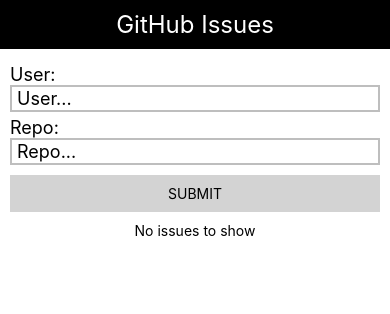
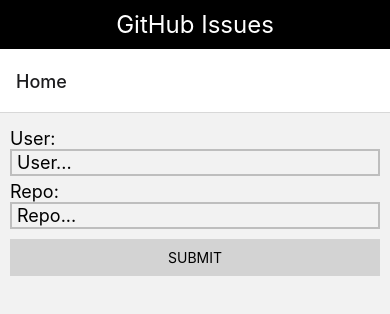
Before and after one commit to iGoosiatin/github-issues, a React Native app: screen /Home in a window 390 px wide. Shown: the top 314 px of the page. Built offline with nearby package versions, Linux system fonts and the light colour scheme.

Commit message:
feat: add navigation and context

```diff
--- a/package.json
+++ b/package.json
@@ -11,9 +11,13 @@
   },
   "dependencies": {
     "@hookform/resolvers": "^2.9.7",
+    "@react-navigation/native": "^6.0.11",
+    "@react-navigation/native-stack": "^6.7.0",
     "react": "18.0.0",
     "react-hook-form": "^7.34.0",
     "react-native": "0.69.3",
+    "react-native-safe-area-context": "^4.3.1",
+    "react-native-screens": "^3.15.0",
     "yup": "^0.32.11"
   },
   "devDependencies": {
--- a/src/App.tsx
+++ b/src/App.tsx
@@ -1,44 +1,22 @@
-import React, { useState, useEffect } from 'react';
-import { Alert, SafeAreaView, StyleSheet, View } from 'react-native';
+import React, { useMemo, useState } from 'react';
+import { SafeAreaView, StyleSheet } from 'react-native';
 import Header from './components/Header';
-import { SearchDataForm } from './components/Forms';
-import IssueList from './components/IssueList';
+import Navigation from './components/Navigation';
 
 import ISearchData from './types/SearchData';
-import IIssue from './types/Issue';
+
+import { SearchDataContext } from './Context';
 
 const App = () => {
   const [searchData, setSearchData] = useState<ISearchData | null>(null);
-  const [issues, setIssues] = useState<IIssue[]>([]);
-
-  useEffect(() => {
-    const loadIssues = async ({ user, repo }: ISearchData) => {
-      try {
-        const response = await fetch(`https://api.github.com/repos/${user}/${repo}/issues`);
-        if (response.ok) {
-          const data: IIssue[] = await response.json();
-          setIssues(data);
-        } else {
-          const error = await response.json();
-          throw Error(error.message);
-        }
-      } catch (error) {
-        Alert.alert(String(error));
-        setIssues([]);
-      }
-    };
-    if (searchData !== null) {
-      loadIssues(searchData);
-    }
-  }, [searchData]);
+  const searchDataStore = useMemo(() => ({ searchData, setSearchData }), [searchData]);
 
   return (
     <SafeAreaView style={styles.container}>
       <Header title="GitHub Issues" />
-      <SearchDataForm onSubmit={setSearchData} />
-      <View>
-        <IssueList issues={issues} />
-      </View>
+      <SearchDataContext.Provider value={searchDataStore}>
+        <Navigation />
+      </SearchDataContext.Provider>
     </SafeAreaView>
   );
 };
--- /dev/null
+++ b/src/Context.ts
@@ -0,0 +1,14 @@
+import { createContext } from 'react';
+import ISearchData from './types/SearchData';
+
+interface ISearchDataContext {
+  searchData: ISearchData | null;
+  setSearchData: any;
+}
+
+const initialSearchData = {
+  searchData: null,
+  setSearchData: () => {},
+};
+
+export const SearchDataContext = createContext<ISearchDataContext>(initialSearchData);
--- /dev/null
+++ b/src/components/Navigation.tsx
@@ -0,0 +1,18 @@
+import React from 'react';
+import { NavigationContainer } from '@react-navigation/native';
+import { createNativeStackNavigator } from '@react-navigation/native-stack';
+import HomeScreen from '../screens/HomeScreen';
+import IssuesScreen from '../screens/IssuesScreen';
+
+const Stack = createNativeStackNavigator();
+
+const Navigation = () => (
+  <NavigationContainer>
+    <Stack.Navigator>
+      <Stack.Screen name="Home" component={HomeScreen} />
+      <Stack.Screen name="Issues" component={IssuesScreen} />
+    </Stack.Navigator>
+  </NavigationContainer>
+);
+
+export default Navigation;
--- /dev/null
+++ b/src/screens/HomeScreen.tsx
@@ -0,0 +1,18 @@
+import React, { useContext } from 'react';
+import { SearchDataForm } from '../components/Forms';
+import { SearchDataContext } from '../Context';
+
+import ISearchData from '../types/SearchData';
+
+const HomeScreen = ({ navigation }: any) => {
+  const { setSearchData } = useContext(SearchDataContext);
+
+  const onSearchSumbit = (data: ISearchData) => {
+    setSearchData(data);
+    navigation.navigate('Issues');
+  };
+
+  return <SearchDataForm onSubmit={onSearchSumbit} />;
+};
+
+export default HomeScreen;
--- /dev/null
+++ b/src/screens/IssuesScreen.tsx
@@ -0,0 +1,37 @@
+import React, { useContext, useEffect, useState } from 'react';
+import { Alert } from 'react-native';
+import { SearchDataContext } from '../Context';
+import IssueList from '../components/IssueList';
+
+import IIssue from '../types/Issue';
+import ISearchData from '../types/SearchData';
+
+const IssuesScreen = () => {
+  const [issues, setIssues] = useState<IIssue[]>([]);
+  const { searchData } = useContext(SearchDataContext);
+
+  useEffect(() => {
+    const loadIssues = async ({ user, repo }: ISearchData) => {
+      try {
+        const response = await fetch(`https://api.github.com/repos/${user}/${repo}/issues`);
+        if (response.ok) {
+          const data: IIssue[] = await response.json();
+          setIssues(data);
+        } else {
+          const error = await response.json();
+          throw Error(error.message);
+        }
+      } catch (error) {
+        Alert.alert(String(error));
+        setIssues([]);
+      }
+    };
+    if (searchData !== null) {
+      loadIssues(searchData);
+    }
+  }, [searchData]);
+
+  return <IssueList issues={issues} />;
+};
+
+export default IssuesScreen;
```
Also changed, not shown: 2 other files (tests, documents, lock files or other folders).
